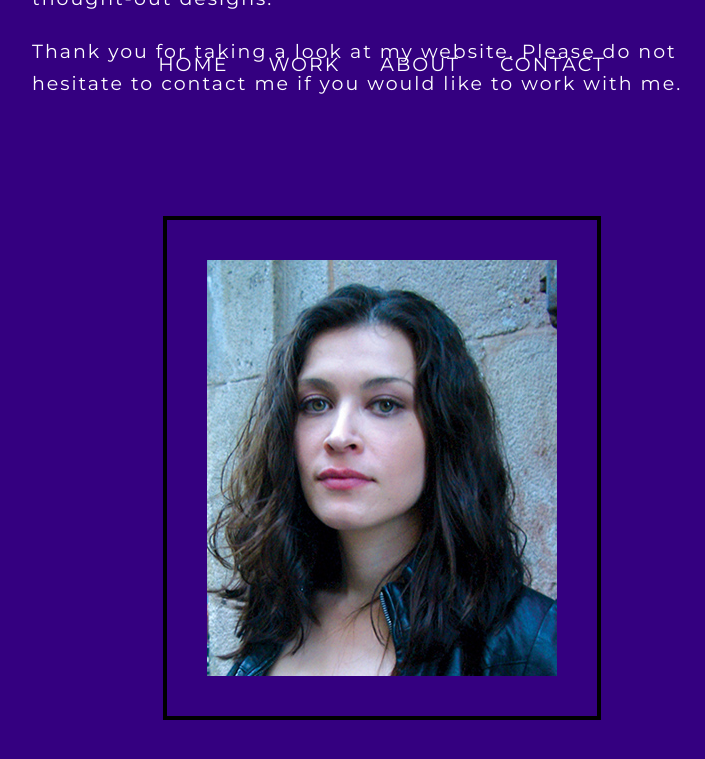
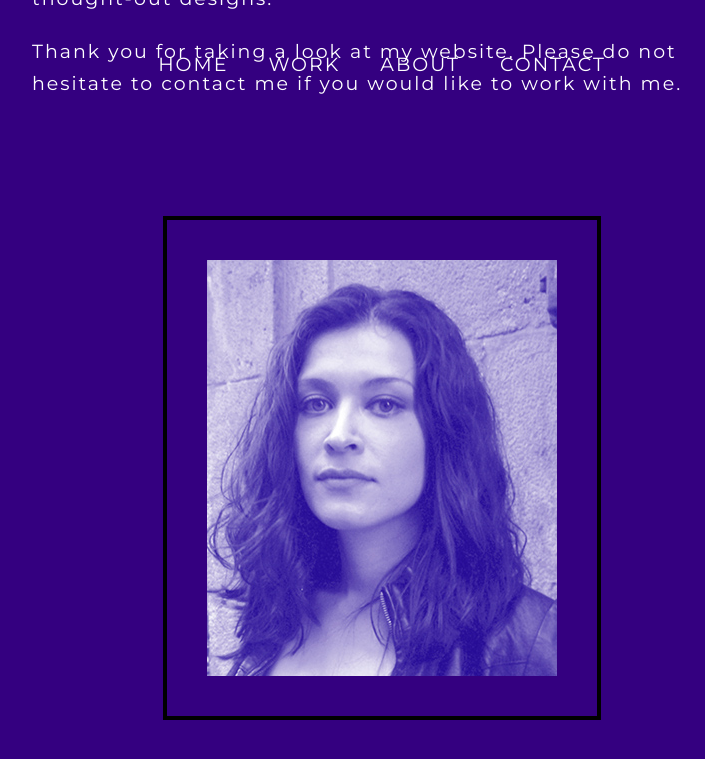
Before and after one commit to zeny11-11/jmorales, a Jekyll site: the page built from index.html, in a window 1280 px wide and 900 px high, scrolled down 4942 px. Shown: the top 759 px of the window, without its empty margins (258-963 px from the left). Built offline with Jekyll 4.4.1, drawn with Linux system fonts in a browser that asks for light colours; nearby versions of some CDN libraries; some web fonts are replaced; Markdown is read by kramdown in place of the engine named in the settings.

Commit message:
Update index.html

```diff
--- a/index.html
+++ b/index.html
@@ -387,7 +387,7 @@ would like to work with me.
 </div>
 
 <div class="about_div2">
-	<img src="http://www.jacqueline-morales.com/images/jm.jpg" class="me" />
+	<img src="http://www.jacqueline-morales.com/images/jm_2.jpg" class="me" />
 </div>
 
 </section>
```
